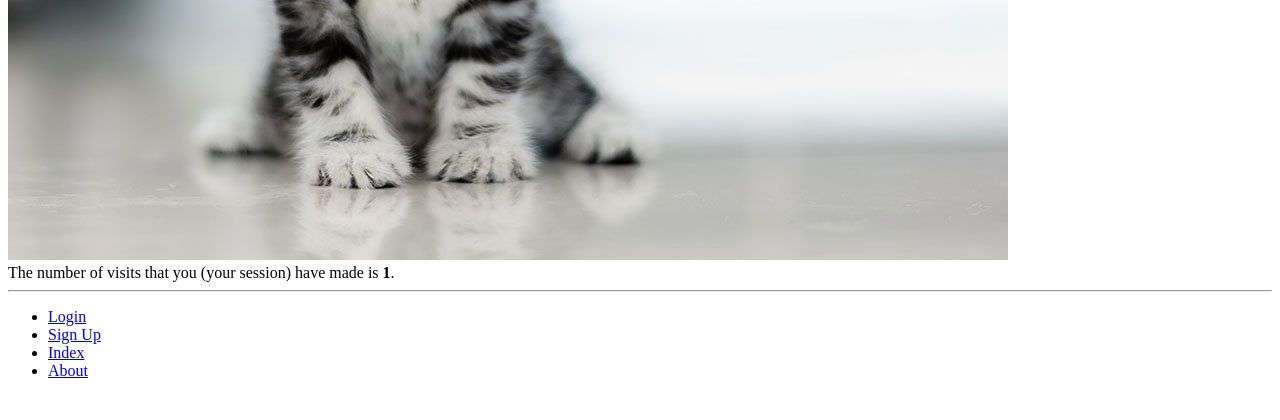
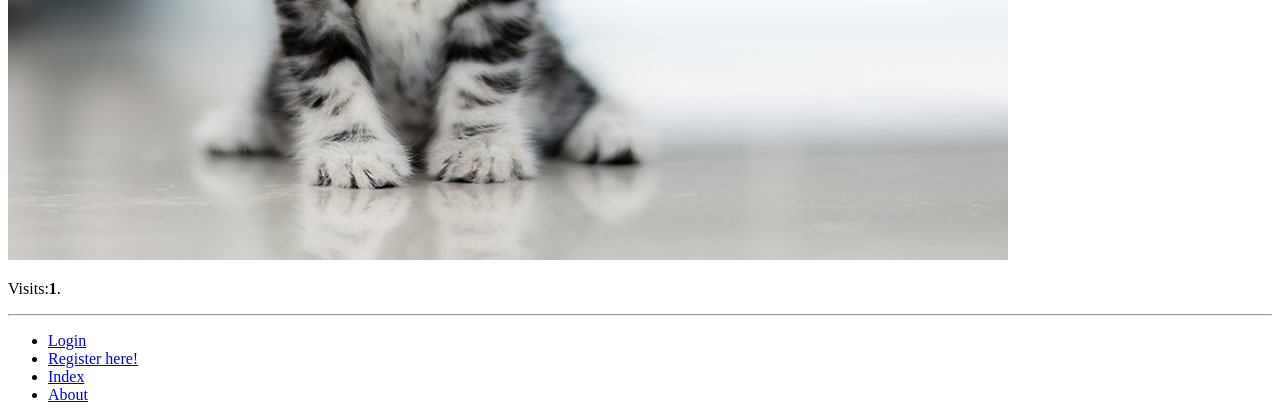
Before and after one commit to 2250393e/tango_with_django_project, a Django app: page /rango/about/ in a window 1280 px wide. Shown: the part 1094-1514 px from the top of the page. Before the commit the page ends 1472 px from the top, so only its background shows below. Run offline with Django 3.2, Linux system fonts and the light colour scheme; data comes from the database, SQL or seed files in the repository.

Commit message:
Change 2 to fix errors

```diff
--- a/templates/rango/about.html
+++ b/templates/rango/about.html
@@ -19,7 +19,7 @@
         <img src="{{MEDIA_URL}}cat.jpg" alt="Picture of a cat" />
     </div>
     <div>
-        The number of visits that you (your session) have made is <strong>{{visits}}</strong>.<br />
+        <p>Visits:<strong>{{visits}}</strong>.<br /> </p>
     </div>
 
 {% endblock %}
--- a/templates/rango/base.html
+++ b/templates/rango/base.html
@@ -35,7 +35,7 @@
                 <li><a href="{% url 'logout' %}">Logout</a></li>
             {% else %}
                 <li><a href="{% url 'login' %}">Login</a></li>
-                <li><a href="{% url 'register' %}">Sign Up</a></li>
+                <li><a href="{% url 'register' %}">Register here!</a></li>
             {% endif %}
             <li><a href="{% url 'index' %}">Index</a></li>
             <li><a href="{% url 'about' %}">About</a></li>
--- a/templates/rango/index.html
+++ b/templates/rango/index.html
@@ -49,6 +49,9 @@
     <div>
         <img src="{% static "images/rango.jpg" %}" alt="Picture of Rango" />
     </div>
+    <div>
+        <p>Visits:<strong>{{visits}}</strong>.<br /> </p>
+    </div>
 {% endblock %}
 
 </html>
```
